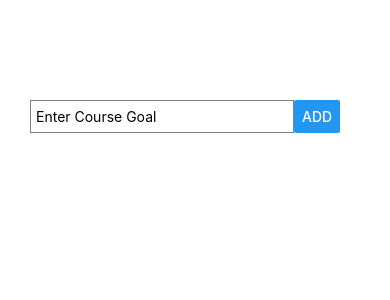
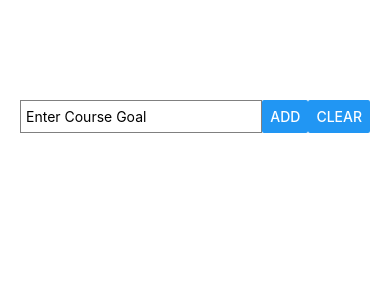
Before and after one commit to ReactNativeC/rn-complete-guide, a React Native app: screen / in a window 390 px wide. Shown: the top 300 px of the page. Built offline with nearby package versions, Linux system fonts and the light colour scheme.

Commit message:
clear function added to clear the state

```diff
--- a/App.js
+++ b/App.js
@@ -1,5 +1,5 @@
 import React, { useState } from 'react';
-import { StyleSheet, Text, View, TextInput, Button, FlatList } from 'react-native';
+import { StyleSheet, Text, View, TextInput, Button, FlatList, SafeAreaView } from 'react-native';
 
 export default function App() {
   const [enteredGoal, setEnteredGoal] = useState('');
@@ -10,9 +10,13 @@ export default function App() {
     setCourseGoals([...courseGoals, {id: Math.random().toString(), value: enteredGoal}]);
     console.log(enteredGoal);
   }
+  const clearAllGoals = () => {
+    setCourseGoals([]);
+    setEnteredGoal('');
+  };
 
   return (
-    <View style={styles.screen}>
+    <SafeAreaView style={styles.screen}>
 
       <View style={styles.inputContainer}>
         <TextInput style={styles.textbox}
@@ -21,6 +25,7 @@ export default function App() {
           value = {enteredGoal}
         />
         <Button title="Add" onPress={addEnteredGoal} />
+        <Button title="Clear" onPress={clearAllGoals} />
       </View>
 
       <View style={styles.list}>
@@ -34,7 +39,7 @@ export default function App() {
           keyExtractor = {(item, index) => item.id}
         />
       </View>
-    </View>
+    </SafeAreaView>
   );
 }
 
@@ -42,8 +47,8 @@ const styles = StyleSheet.create({
   screen: {
     backgroundColor: '#fff',
     justifyContent: 'center',
-    marginHorizontal: 30,
-    margin: 100,
+    marginHorizontal: 20,
+    marginTop: 100,
   },
   inputContainer: {
     flexDirection: 'row',
@@ -52,7 +57,7 @@ const styles = StyleSheet.create({
     borderWidth: 1,
     borderColor: 'gray',
     padding: 5,
-    width: '80%'
+    width: '75%'
   },
   list: {
     marginTop: 20,
@@ -62,7 +67,7 @@ const styles = StyleSheet.create({
     backgroundColor: 'skyblue',
     marginVertical: 2,
     justifyContent: 'center',
-    width: '80%',
+    width: '75%',
     padding: 5,
 
   }
```
